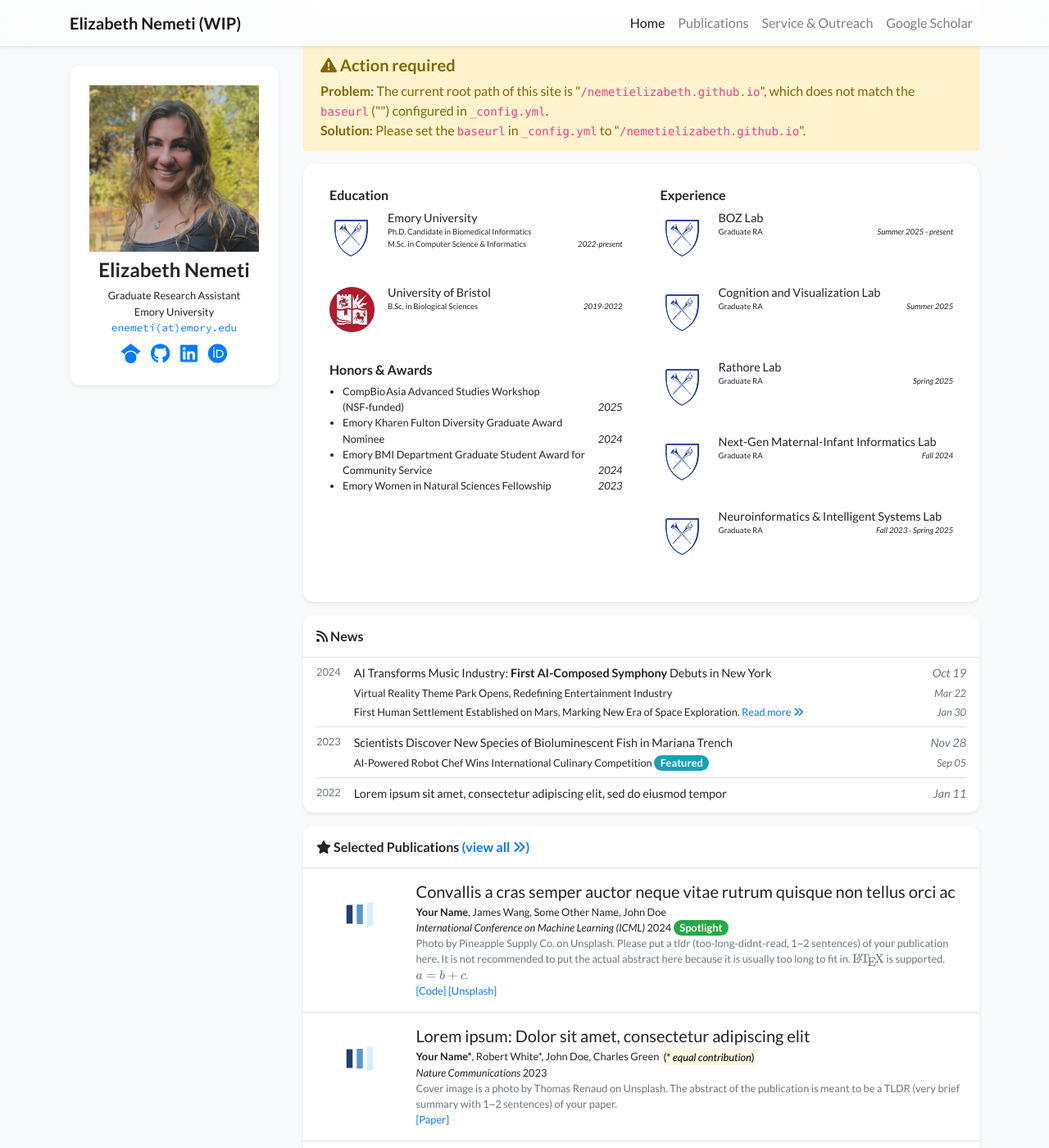
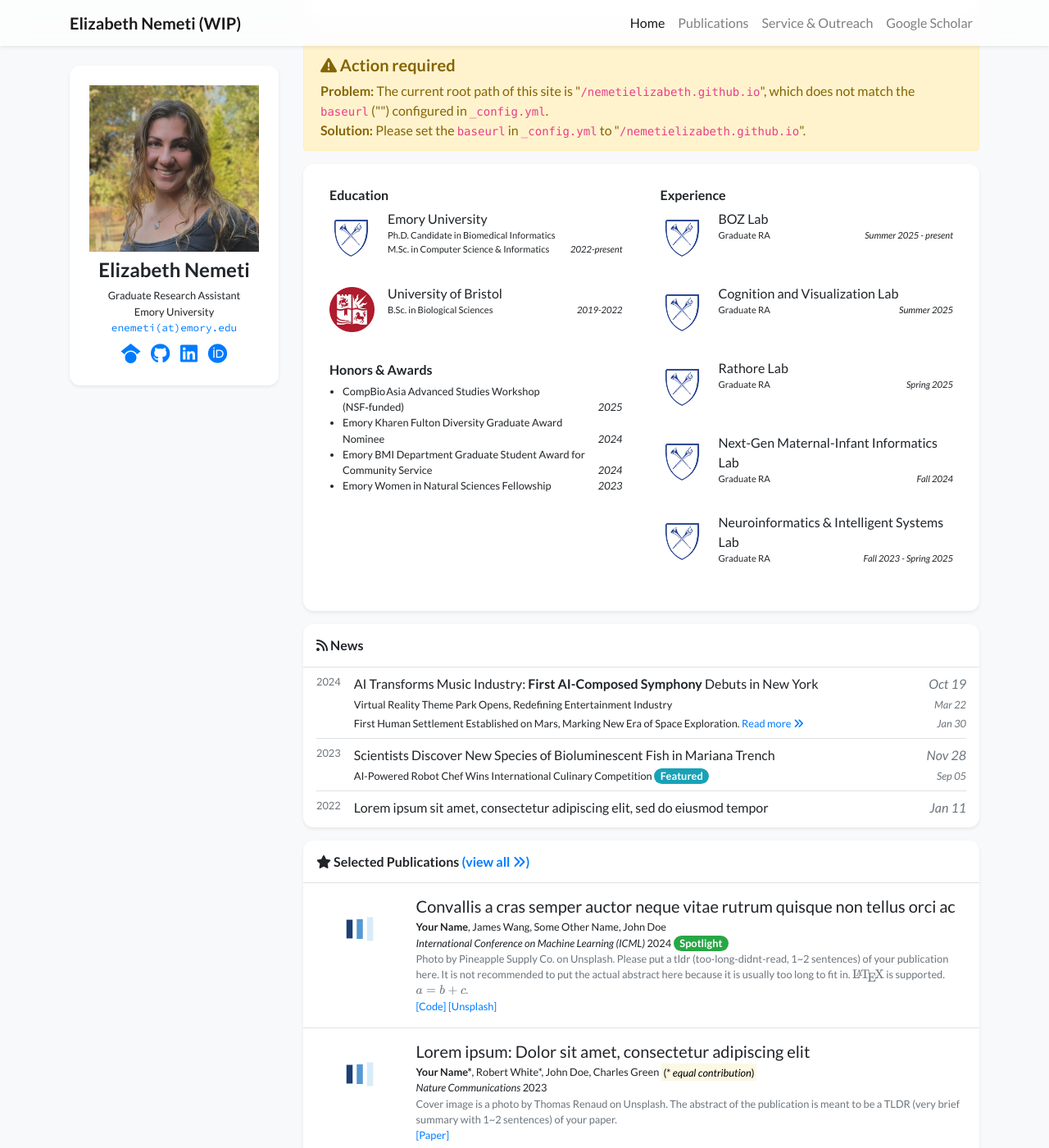
Before and after one commit to nemetielizabeth/nemetielizabeth.github.io, a Jekyll site: the page built from index.html, in a window 1280 px wide and 1400 px high, scrolled down 220 px. Shown: the whole window at 82% size. Built offline with Jekyll 4.4.1, drawn with Linux system fonts in a browser that asks for light colours; nearby versions of some CDN libraries; a style sheet for code colours, icons or effects is not loaded.

Commit message:
Update global.css

```diff
--- a/assets/css/global.css
+++ b/assets/css/global.css
@@ -93,11 +93,11 @@ div.lazy {
 }
 
 .media-body > div:first-child {
-    font-size: 0.9rem;  /* institution and lab names */
+    font-size: 1.0rem;  /* institution and lab names */
 }
 
 .media-body .small {
-    font-size: 0.6rem;  /* position and date lines */
+    font-size: 0.7rem;  /* position and date lines */
 }
 
 .media img[class*="mr-1"] {
```
